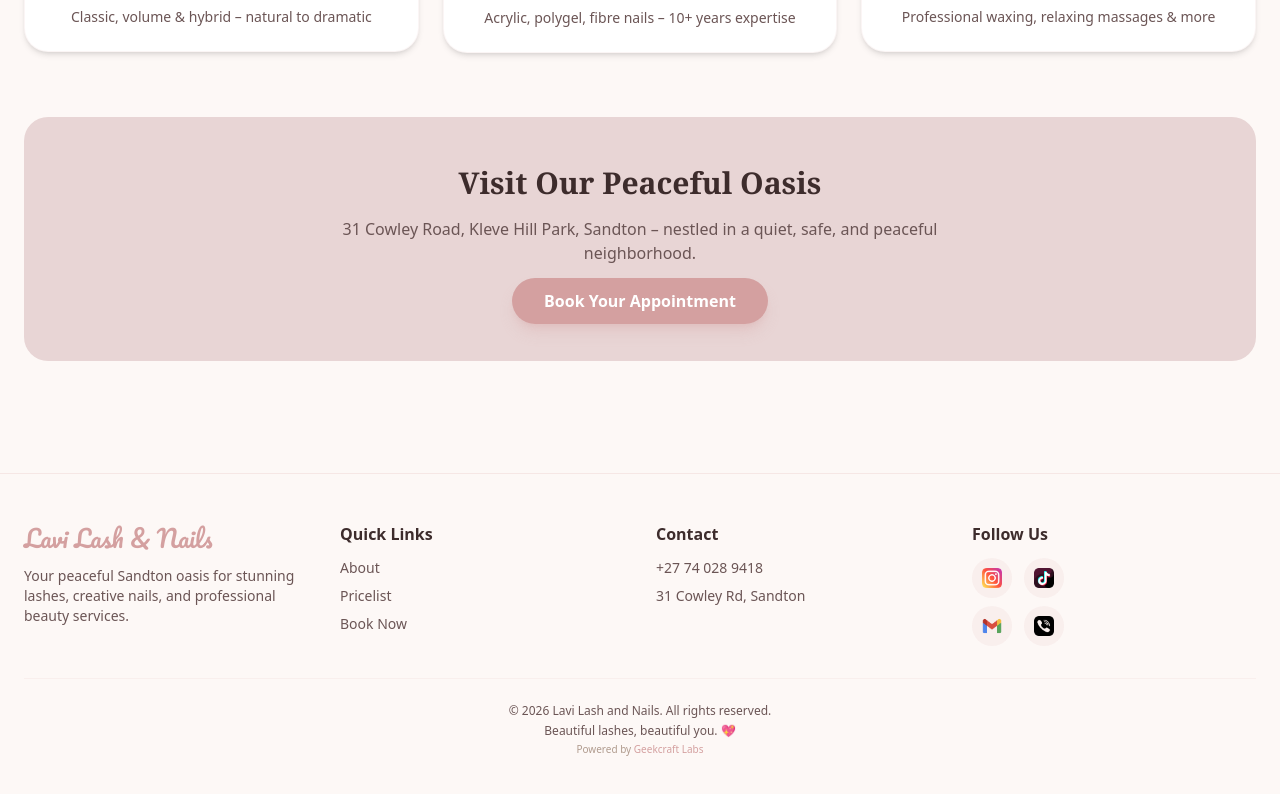
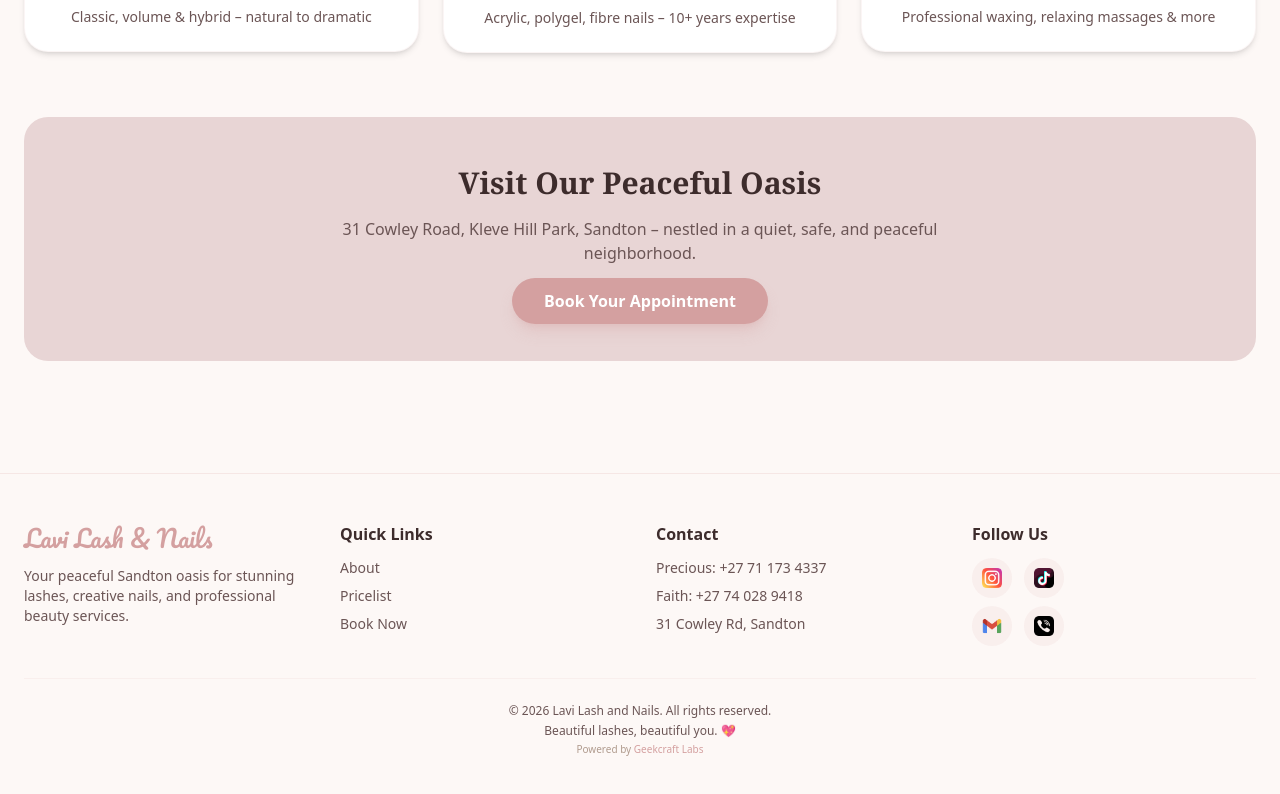
Before and after one commit to geekcraftlabs-spec/lavi-lash, a Next.js app: page / in a window 1280 px wide. Shown: the part 1324-2118 px from the top of the page. Built offline with nearby package versions, Linux system fonts and the light colour scheme.

Commit message:
Update footer: add Precious contact number alongside Faith

```diff
--- a/app/components/Footer.tsx
+++ b/app/components/Footer.tsx
@@ -5,7 +5,7 @@ export default function Footer() {
     { name: "Instagram", img: "instagram.png", url: "https://www.instagram.com/lavilash_and_nails?igsh=MXB0eDR1ZG5wNTBscg==" },
     { name: "TikTok", img: "tiktok.png", url: "https://www.tiktok.com/@lavi.lash.nails?_r=1&_t=ZS-97vxtc3XnF7" },
     { name: "Email", img: "email.png", url: "mailto:faithmakasi@gmail.com" },
-    { name: "Phone", img: "phone.png", url: "tel:+27740289418" },
+    { name: "Phone", img: "phone.png", url: "tel:+27740289418" }, // Faith's number for the icon
   ];
 
   // Split into two rows for 2x2 layout
@@ -32,18 +32,25 @@ export default function Footer() {
               <li><Link href="/appointment" className="hover:text-[#d4a0a0] transition">Book Now</Link></li>
             </ul>
           </div>
+
+          {/* Updated Contact Section – Two Numbers */}
           <div>
             <h4 className="font-semibold text-[#3d2c2c] mb-3">Contact</h4>
             <ul className="space-y-2 text-sm text-[#6b5555]">
               <li>
-                <a href="tel:+27740289418" className="hover:text-[#d4a0a0] transition">
-                  +27 74 028 9418
+                <a href="tel:+27711734337" className="hover:text-[#d4a0a0] transition">
+                  Precious: +27 71 173 4337
                 </a>
               </li>
-              {/* Email text removed – only icon remains */}
+              <li>
+                <a href="tel:+27740289418" className="hover:text-[#d4a0a0] transition">
+                  Faith: +27 74 028 9418
+                </a>
+              </li>
               <li>31 Cowley Rd, Sandton</li>
             </ul>
           </div>
+
           <div>
             <h4 className="font-semibold text-[#3d2c2c] mb-3">Follow Us</h4>
             {/* Top row: Instagram, TikTok */}
```
